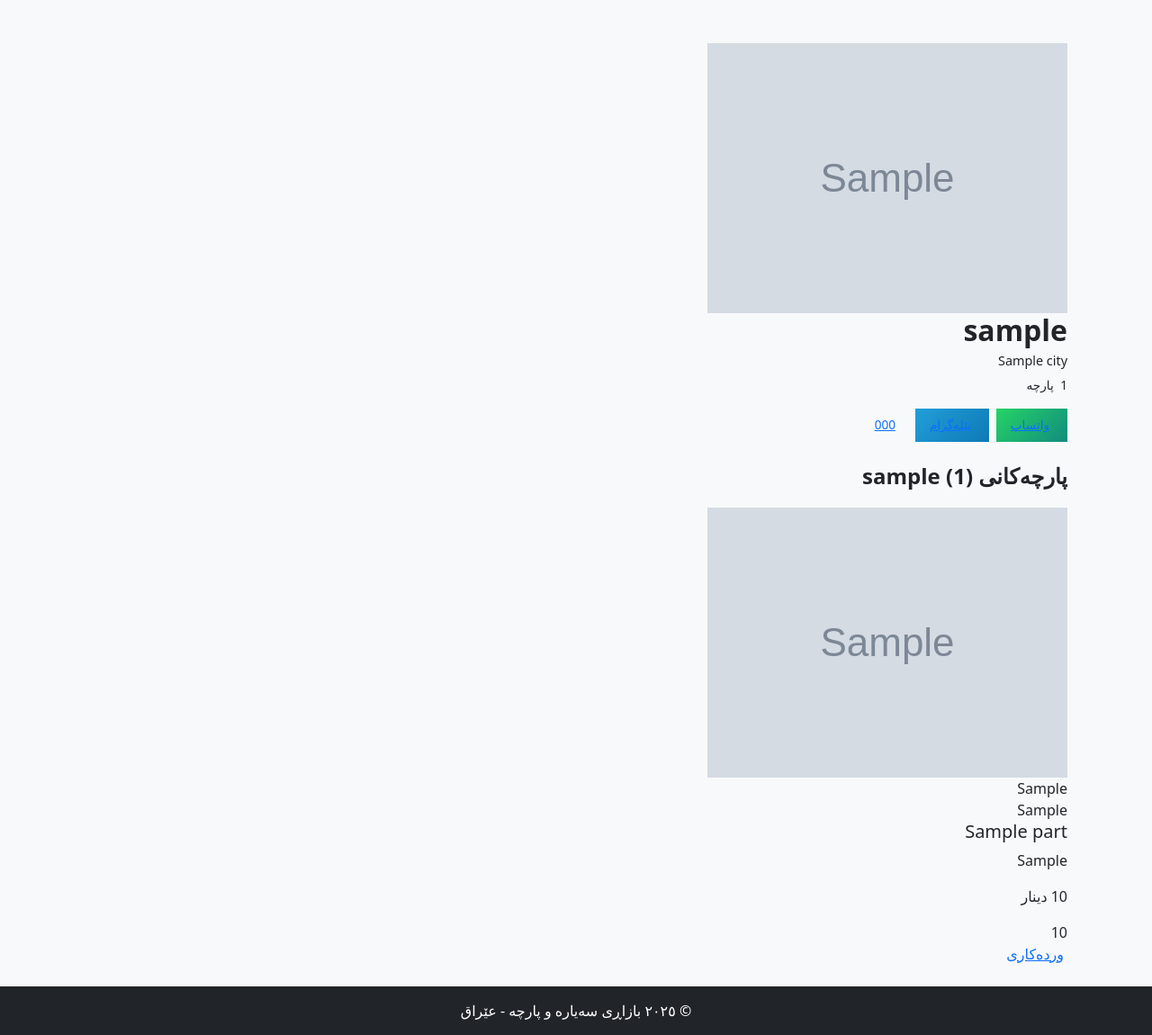
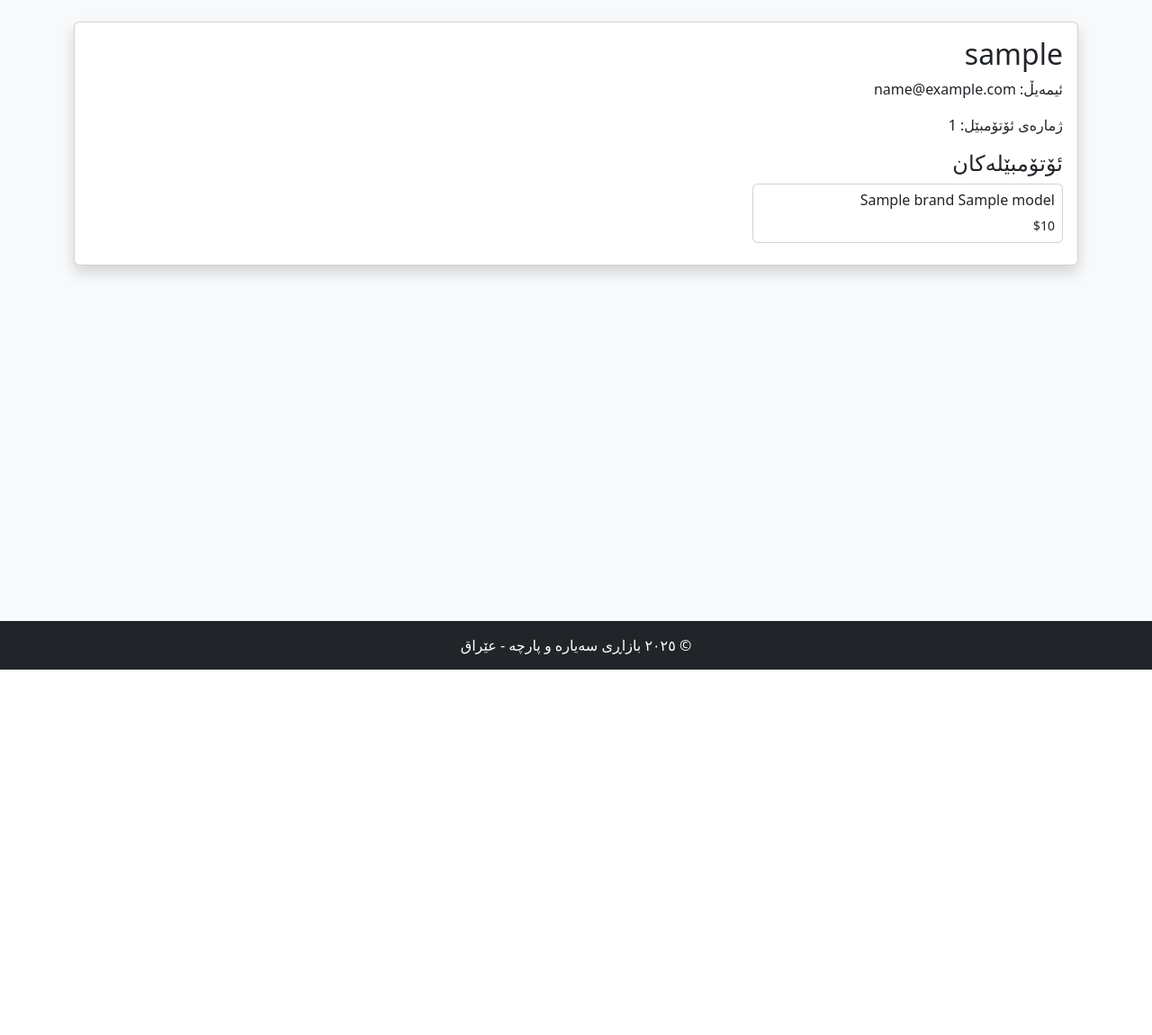
Before and after one commit to muhammadt90900-ux/Cars, a Flask app: template templates/seller_profile.html in a window 1280 px wide. Shown: the part 56-1206 px from the top of the page at 90% size. After the commit the page ends 800 px from the top, so only its background shows below. Run offline with Flask 3, Linux system fonts and the light colour scheme; tables that the repository leaves empty hold one stand-in row (values such as "Sample post"); the template is opened without the code that fills it: values that come from a table or form of the project are taken from there, most other values are stand-ins (such as "Sample title", 1, 10 or a date in 2020); grey boxes marked "Sample" are stand-in pictures; some libraries are stand-ins or nearby versions.

Commit message:
Update seller_profile.html

```diff
--- a/templates/seller_profile.html
+++ b/templates/seller_profile.html
@@ -1,103 +1,15 @@
 {% extends "base.html" %}
+{% block title %}پرۆفایلی فرۆشیار{% endblock %}
 {% block content %}
-<div class="container py-4">
-    <div class="seller-profile-card mb-4">
-        <!-- وێنەی پرۆفایل -->
-        <div class="seller-avatar-wrap">
-            {% if seller.profile_image %}
-            <img src="{{ seller.profile_image }}" class="seller-avatar-img" alt="{{ seller.username }}">
-            {% else %}
-            <div class="seller-avatar"><i class="fas fa-user-circle"></i></div>
-            {% endif %}
-            {% if seller.plan == 'vip' %}
-            <span class="seller-vip-crown" title="VIP">👑</span>
-            {% endif %}
-        </div>
-        <div>
-            <h2 style="font-weight:800;margin-bottom:4px;">
-                {{ seller.username }}
-                {% if seller.plan == 'vip' %}
-                <span class="vip-badge ms-2"><i class="fas fa-crown"></i> VIP</span>
-                {% endif %}
-            </h2>
-            {% if seller.city %}
-            <p style="color:var(--text-muted);margin-bottom:6px;font-size:0.9rem;">
-                <i class="fas fa-map-marker-alt me-1" style="color:var(--gold);"></i>{{ seller.city }}
-            </p>
-            {% endif %}
-            <p style="color:var(--text-muted);font-size:0.85rem;">
-                <i class="fas fa-box me-1"></i>{{ parts|length }} پارچە
-            </p>
-            <div class="d-flex gap-2 flex-wrap mt-2">
-                {% set wp = seller.whatsapp or seller.phone %}
-                {% if wp %}
-                <a href="https://wa.me/964{{ wp.lstrip('0') }}" target="_blank"
-                   class="btn-ka-primary" style="background:linear-gradient(135deg,#25d366,#128c7e);font-size:0.85rem;padding:8px 16px;">
-                    <i class="fab fa-whatsapp me-1"></i>واتساپ
-                </a>
-                {% endif %}
-                {% if seller.telegram %}
-                <a href="https://t.me/{{ seller.telegram }}" target="_blank"
-                   class="btn-ka-primary" style="background:linear-gradient(135deg,#229ed9,#0d7ab5);font-size:0.85rem;padding:8px 16px;">
-                    <i class="fab fa-telegram me-1"></i>تێلەگرام
-                </a>
-                {% endif %}
-                {% if seller.phone %}
-                <a href="tel:{{ seller.phone }}" class="btn-ka-outline" style="font-size:0.85rem;padding:8px 14px;">
-                    <i class="fas fa-phone me-1"></i>{{ seller.phone }}
-                </a>
-                {% endif %}
-            </div>
-        </div>
-    </div>
-
-    <h4 style="font-weight:700;margin-bottom:20px;">پارچەکانی {{ seller.username }} ({{ parts|length }})</h4>
-    <div class="row g-4">
-        {% for part in parts %}
-        <div class="col-lg-4 col-md-6">
-            <div class="ka-card">
-                <div style="position:relative;">
-                    {% if part.media_type == 'video' %}
-                    <video class="ka-card-video" src="{{ part.image_url }}" muted loop playsinline
-                           onmouseenter="this.play()" onmouseleave="this.pause()"></video>
-                    <span class="media-badge"><i class="fas fa-play-circle me-1"></i>ڤیدۆ</span>
-                    {% elif part.image_url %}
-                    <img class="ka-card-img" src="{{ part.image_url }}" alt="{{ part.name }}" loading="lazy">
-                    {% else %}
-                    <div class="ka-card-img d-flex align-items-center justify-content-center" style="background:var(--dark-card2);">
-                        {% if part.car_brand and CAR_BRAND_LOGOS.get(part.car_brand) %}
-                        <img src="{{ CAR_BRAND_LOGOS[part.car_brand] }}" style="width:80px;opacity:0.4;" alt="">
-                        {% else %}
-                        <i class="fas fa-car" style="font-size:3rem;color:var(--text-muted);"></i>
-                        {% endif %}
-                    </div>
-                    {% endif %}
-                    {% if part.city %}
-                    <span class="city-badge"><i class="fas fa-map-marker-alt me-1"></i>{{ part.city }}</span>
-                    {% endif %}
-                </div>
-                <div class="ka-card-body">
-                    {% if part.car_brand %}
-                    <div class="brand-tag-with-logo">
-                        {% if CAR_BRAND_LOGOS.get(part.car_brand) %}
-                        <img src="{{ CAR_BRAND_LOGOS[part.car_brand] }}" class="brand-tag-logo" alt="" onerror="this.style.display='none'">
-                        {% endif %}
-                        <span class="brand-tag">{{ part.car_brand }}</span>
-                    </div>
-                    {% endif %}
-                    <h5 class="ka-card-title">{{ part.name }}</h5>
-                    <p class="ka-card-model"><i class="fas fa-car me-1"></i>{{ part.car_model or 'گشتی' }}</p>
-                    <p class="ka-card-price">{{ "{:,.0f}".format(part.price) }} {{ t('dinar') }}</p>
-                    <div class="ka-card-meta"><span><i class="fas fa-eye me-1"></i>{{ part.views or 0 }}</span></div>
-                    <a href="{{ url_for('part_detail', part_id=part.id) }}" class="btn-ka-primary" style="width:100%;justify-content:center;">
-                        <i class="fas fa-eye me-1"></i>{{ t('detail') }}
-                    </a>
-                </div>
-            </div>
-        </div>
-        {% else %}
-        <div class="col-12 text-center py-5" style="color:var(--text-muted);">هیچ پارچەیەک نییە.</div>
-        {% endfor %}
-    </div>
+<div class="card shadow"><div class="card-body">
+<h2>{{ seller.username }}</h2>
+<p>ئیمەیڵ: {{ seller.email }}</p>
+<p>ژمارەی ئۆتۆمبێل: {{ seller.vehicles|length }}</p>
+<h4>ئۆتۆمبێلەکان</h4>
+<div class="row">
+    {% for v in seller.vehicles %}
+    <div class="col-md-4"><div class="card p-2 mb-2"><h6>{{ v.brand }} {{ v.model }}</h6><small>${{ v.price }}</small></div></div>
+    {% endfor %}
 </div>
+</div></div>
 {% endblock %}
```
